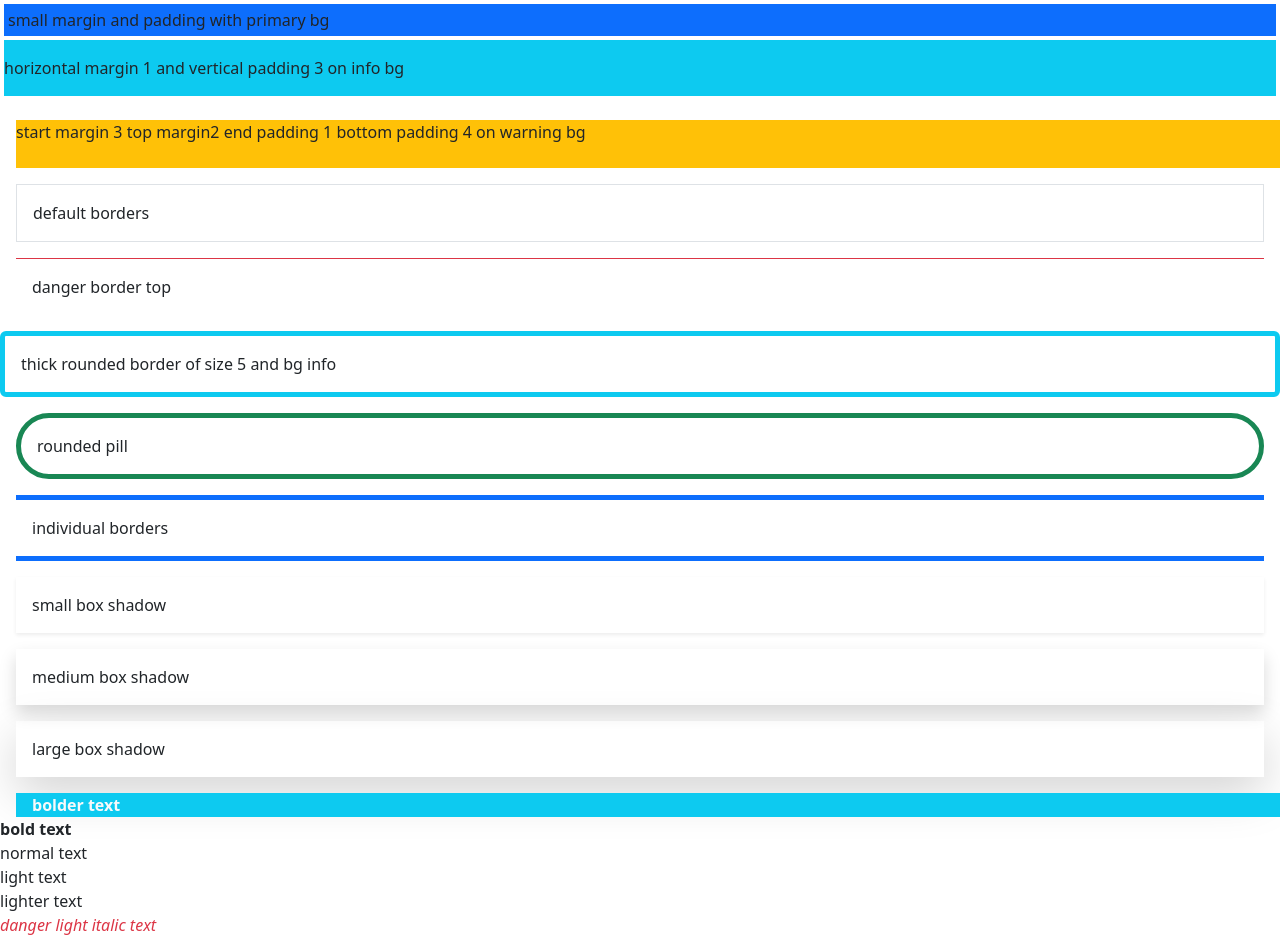
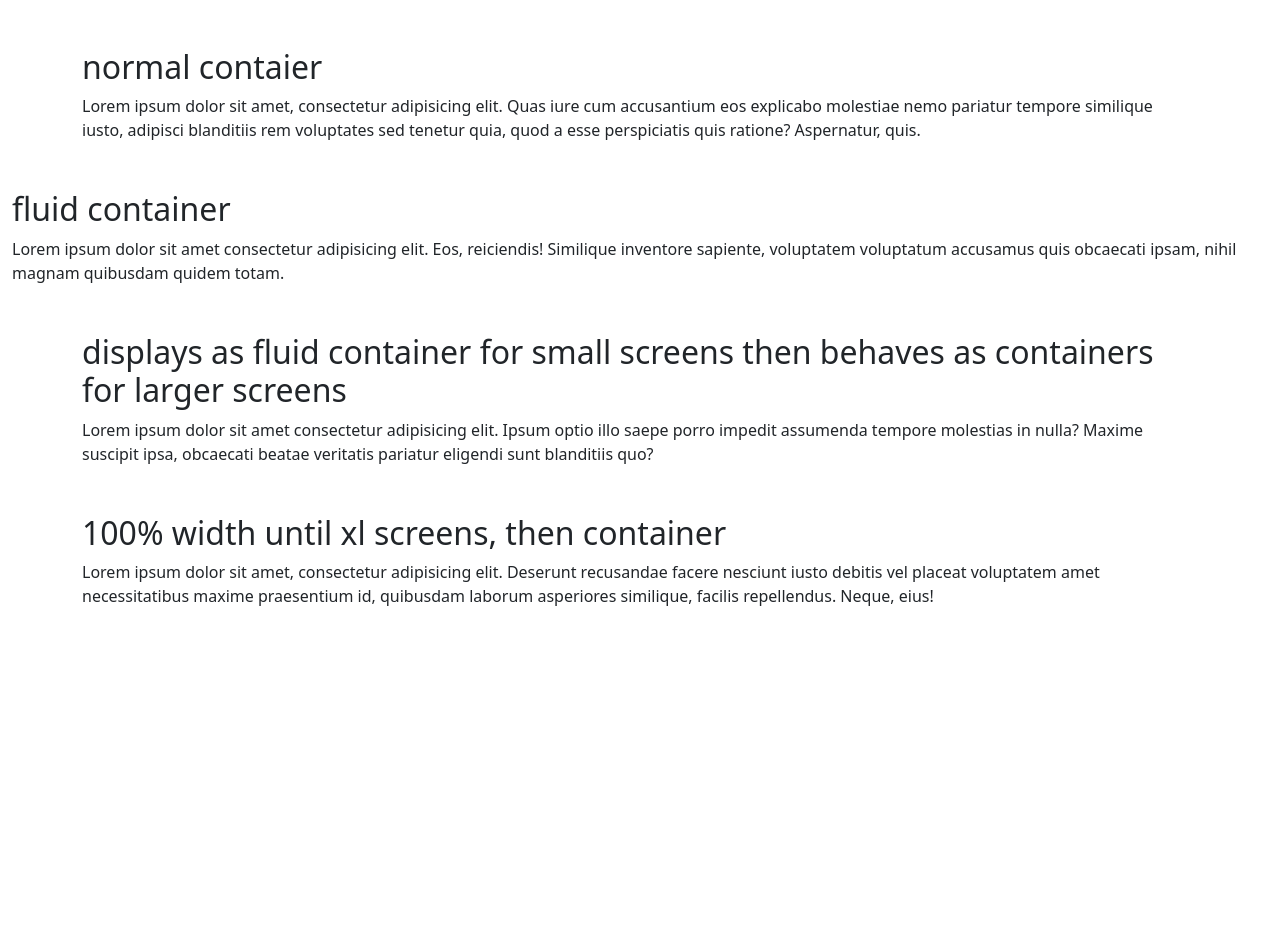
Before and after one commit to WillAmbe-Corp/bootstrap-5-tutorials, a plain HTML site: page index.html in a window 1280 px wide. After the commit the page ends 800 px from the top, so only its background shows below. Drawn offline with nearby package versions, Linux system fonts and the light colour scheme.

Commit message:
lesson 4: containers

```diff
--- a/index.html
+++ b/index.html
@@ -81,28 +81,64 @@
          </div> -->
 
          <!-- dealing with margins and paddings -->
-          <div class="m-1 p-1 bg-primary">small margin and padding with primary bg</div>
+          <!-- <div class="m-1 p-1 bg-primary">small margin and padding with primary bg</div>
           <div class="mx-1 py-3 bg-info">horizontal margin 1 and vertical padding 3 on info bg</div>
-          <div class="ms-3 mt-4 pe-1 pb-4 bg-warning">start margin 3 top margin2 end padding 1 bottom padding 4 on warning bg</div>
+          <div class="ms-3 mt-4 pe-1 pb-4 bg-warning">start margin 3 top margin2 end padding 1 bottom padding 4 on warning bg</div> -->
 
           <!-- dealing with borders -->
-           <div class="m-3 p-3 border">default borders</div>
+           <!-- <div class="m-3 p-3 border">default borders</div>
            <div class="p-3 m-3 border-top border-danger">danger border top</div>
            <div class="p-3 m3 border border-info rounded border-5">thick rounded border of size 5 and bg info</div>
            <div class="p-3 m-3 border-success border rounded-pill border-5">rounded pill</div>
-           <div class="m-3 p-3 border-top border-5 border-bottom border-primary">individual borders</div>
+           <div class="m-3 p-3 border-top border-5 border-bottom border-primary">individual borders</div> -->
 
            <!-- dealing with box shadow -->
-            <div class="shadow-sm p-3 m-3 ">small box shadow </div>
+            <!-- <div class="shadow-sm p-3 m-3 ">small box shadow </div>
             <div class="shadow p-3 m-3 ">medium box shadow </div>
-            <div class="shadow-lg p-3 m-3 ">large box shadow </div>
+            <div class="shadow-lg p-3 m-3 ">large box shadow </div> -->
 
             <!-- dealing with font weight -->
-             <div class="fw-bolder text-light bg-info ms-3 ps-3">bolder text</div>
+             <!-- <div class="fw-bolder text-light bg-info ms-3 ps-3">bolder text</div>
              <div class="fw-bold">bold text</div>
              <div>normal text</div>
              <div class="fw-light">light text</div>
              <div class="fw-lighter">lighter text</div>
-             <div class="fw-light fst-italic text-danger">danger light italic text</div>
+             <div class="fw-light fst-italic text-danger">danger light italic text</div> -->
+
+             <!-- dealing with containers -->
+              <div class="container my-5"> <!-- this ensures that the content of this div tag adjust to to the screen size irrespective of how the screen is displayed. it adjusts itts max-width everytime the screen size changes-->
+                <h2>normal contaier</h2>
+                <p>Lorem ipsum dolor sit amet, consectetur adipisicing elit.
+                    Quas iure cum accusantium eos explicabo molestiae nemo pariatur
+                    tempore similique iusto, adipisci blanditiis rem voluptates sed tenetur quia,
+                    quod a esse perspiciatis quis ratione? Aspernatur, quis.
+                </p>
+              </div>
+
+              <div class="container-fluid my-5"> <!-- it gives a fixed max-width to the content of this div tag -->
+                <h2>fluid container</h2>
+                <p>Lorem ipsum dolor sit amet consectetur adipisicing elit.
+                   Eos, reiciendis! Similique inventore sapiente,
+                   voluptatem voluptatum accusamus quis obcaecati ipsam,
+                   nihil magnam quibusdam quidem totam.
+                </p>
+              </div>
+
+              <div class="container-lg my-5">
+                <h2>displays as fluid container for small screens then behaves as containers for larger screens</h2>
+                <p>Lorem ipsum dolor sit amet consectetur adipisicing elit.
+                   Ipsum optio illo saepe porro impedit assumenda tempore molestias in nulla?
+                   Maxime suscipit ipsa, obcaecati beatae veritatis pariatur eligendi sunt blanditiis quo?
+                </p>
+              </div>
+
+              <div class="container-xl my-5">
+                <h2>100% width until xl screens, then container</h2>
+                <p>Lorem ipsum dolor sit amet, consectetur adipisicing elit.
+                   Deserunt recusandae facere nesciunt iusto debitis vel placeat
+                   voluptatem amet necessitatibus maxime praesentium id,
+                   quibusdam laborum asperiores similique, facilis repellendus. Neque, eius!
+                </p>
+              </div>
 </body>
 </html>
```
